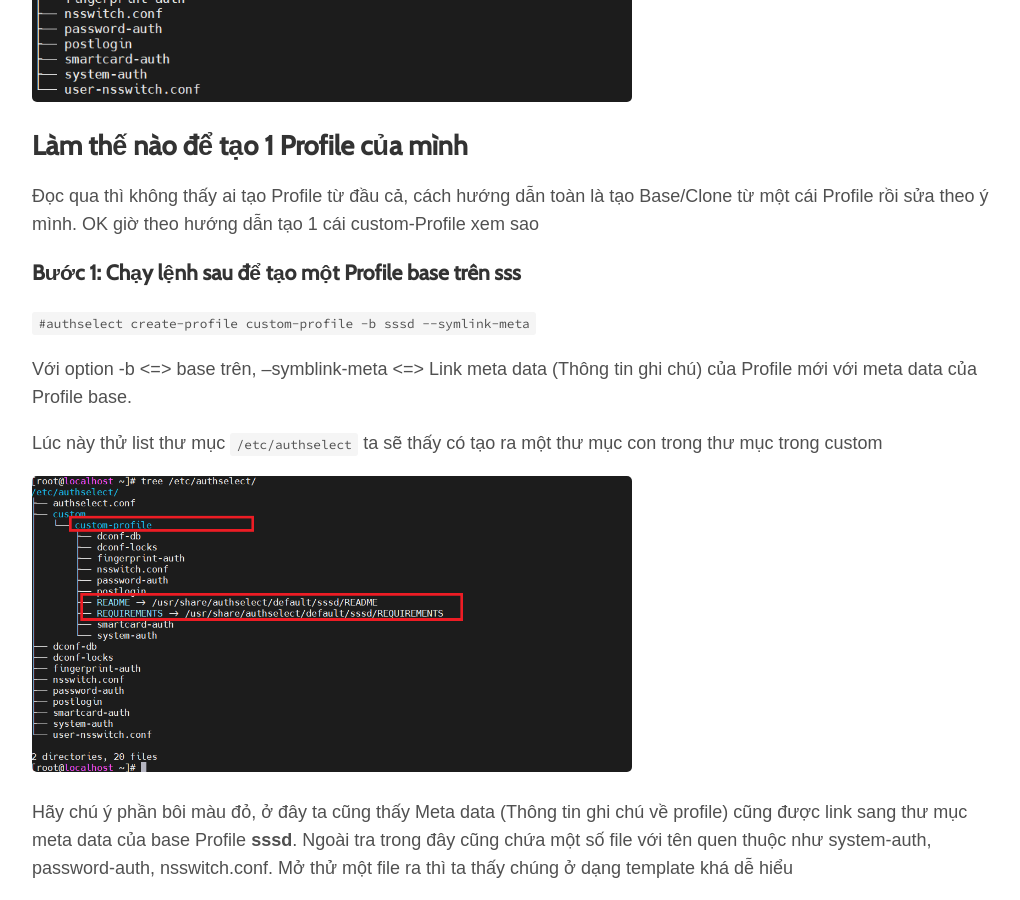
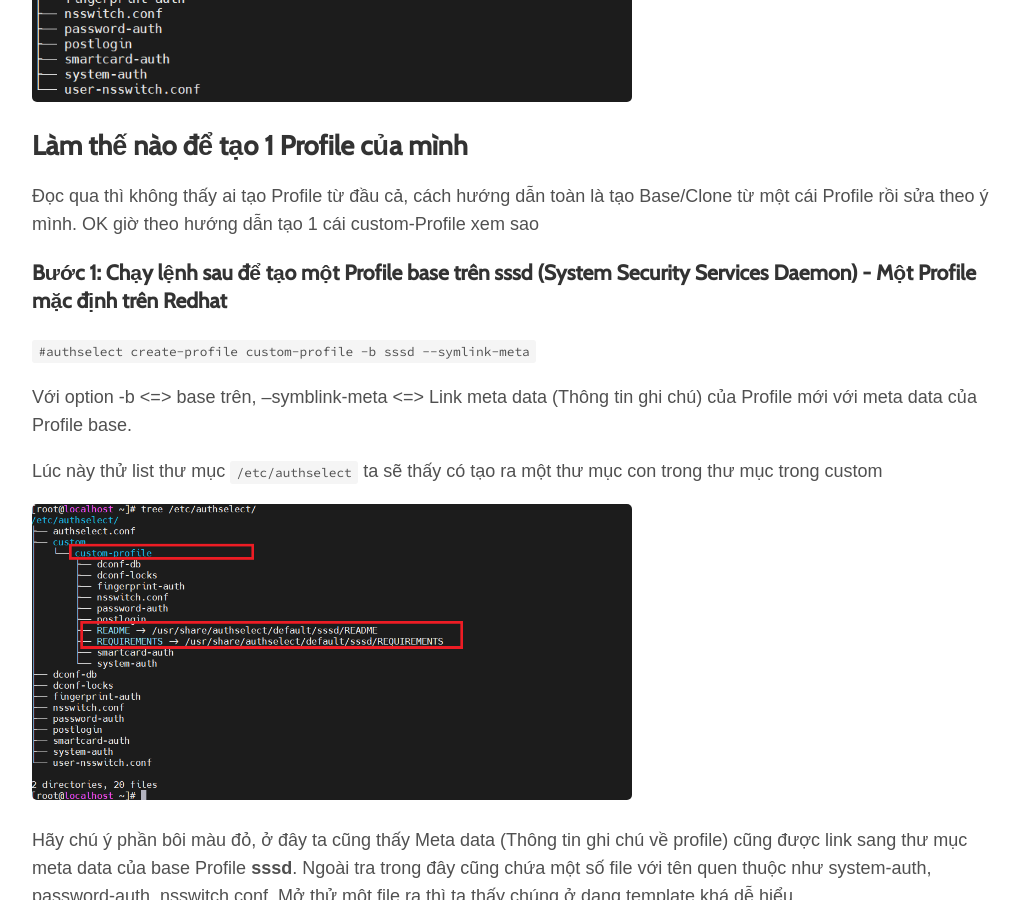
Before and after one commit to toannai/blog, a Jekyll site: the page built from _posts/2024-01-12-authselect-la-cai-gi.md, in a window 1280 px wide and 900 px high, scrolled down 4561 px. Shown: the whole window, without its empty margins (128-1148 px from the left). Built offline with Jekyll 4.4.1, drawn with Linux system fonts in a browser that asks for light colours; some web fonts are replaced.

Commit message:
Update note

````diff
--- a/_posts/2024-01-12-authselect-la-cai-gi.md
+++ b/_posts/2024-01-12-authselect-la-cai-gi.md
@@ -79,7 +79,7 @@ Tiếp tục chui vào đây
 
 Đọc qua thì không thấy ai tạo Profile từ đầu cả, cách hướng dẫn toàn là tạo Base/Clone từ một cái Profile rồi sửa theo ý mình. OK giờ theo hướng dẫn tạo 1 cái custom-Profile xem sao
 
-### Bước 1: Chạy lệnh sau để tạo một Profile base trên sss
+### Bước 1: Chạy lệnh sau để tạo một Profile base trên sssd (System Security Services Daemon) - Một Profile mặc định trên Redhat
 
 ```#authselect create-profile custom-profile -b sssd --symlink-meta```
 
````
